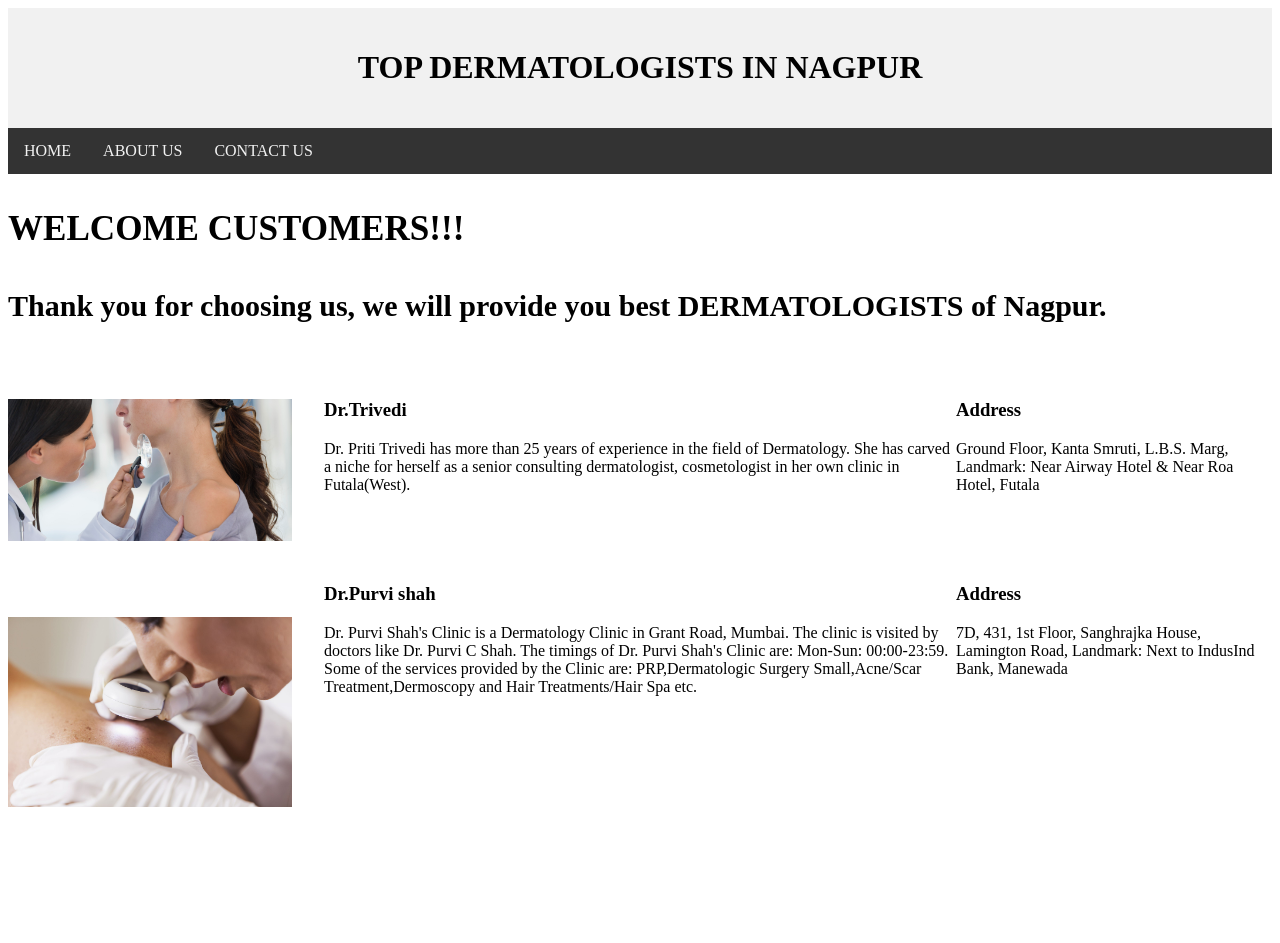
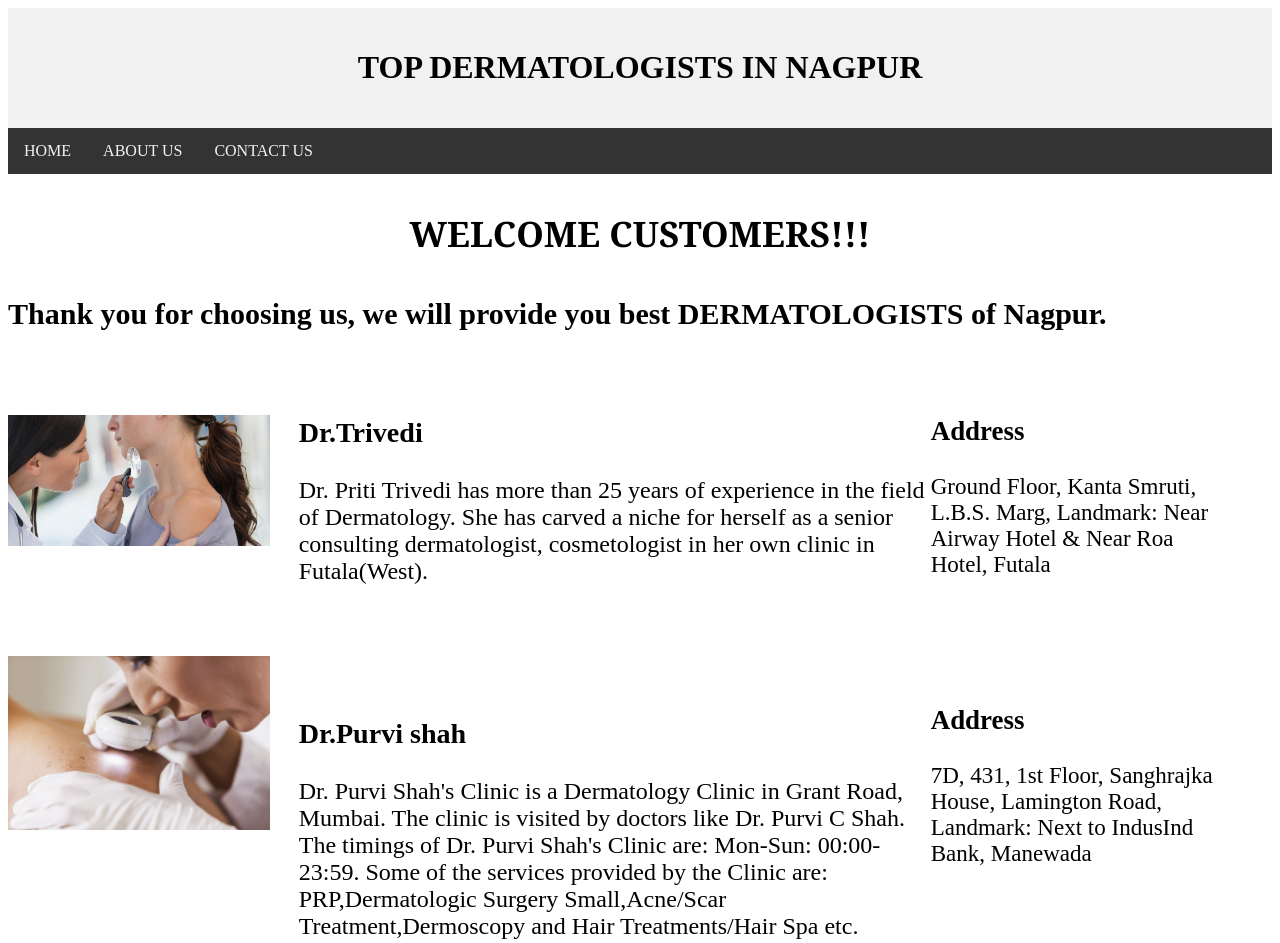
Before and after one commit to mrkamble/DERMATOLOGIST-DETAILS, a plain HTML site: page index.html in a window 1280 px wide. Before the commit the page ends 811 px from the top, so only its background shows below. Drawn offline with Linux system fonts and the light colour scheme.

Commit message:
Update style.css

```diff
--- a/style.css
+++ b/style.css
@@ -35,12 +35,18 @@
 
 /* Left and right column */
 .column.side{
-  width:25%;
+  width:23%;
+  font-size: 23px;
 }
 
 /* Middle column */
 .column.middle {
   width: 50%;
+  font-size: 24px;
+}
+.title h3{
+  text-align: center;
+  font-family: Georgia;
 }
 
 /* Responsive layout - makes the three columns stack on top of each other instead of next to each other */
```
